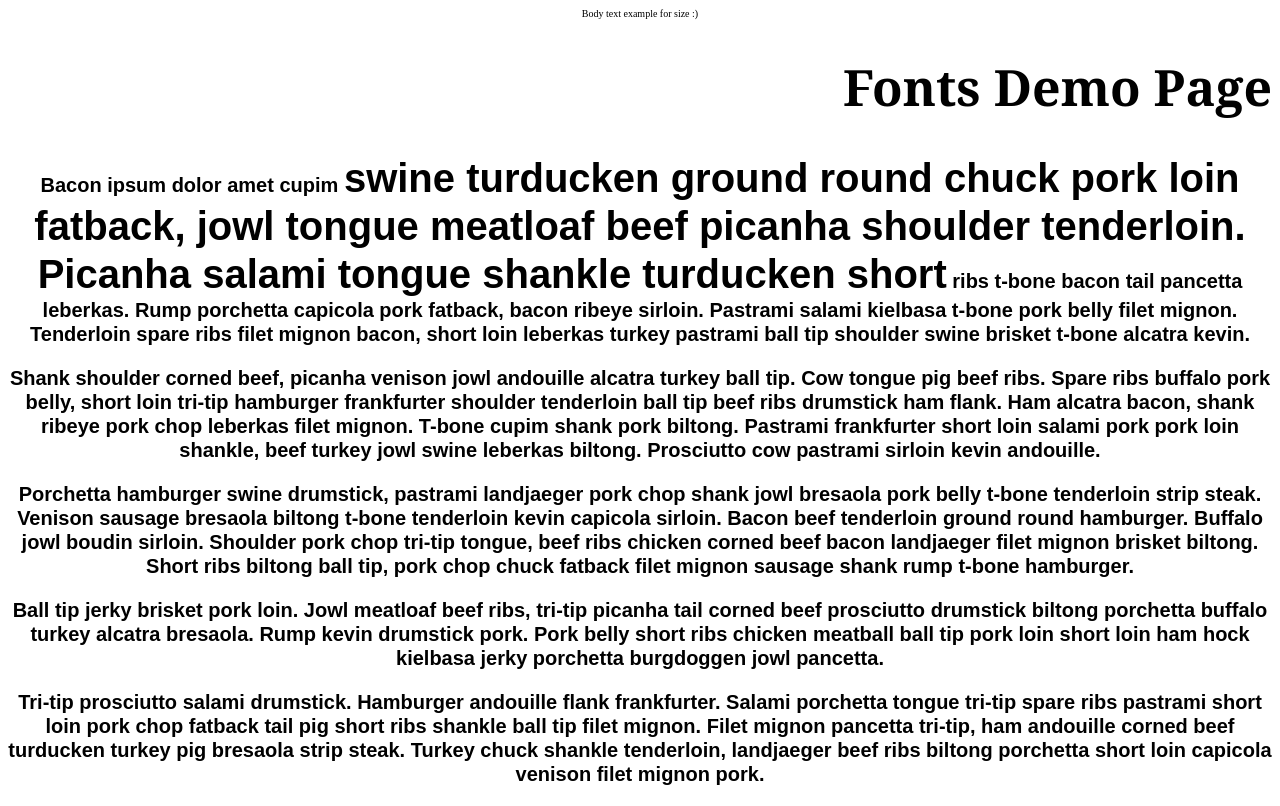
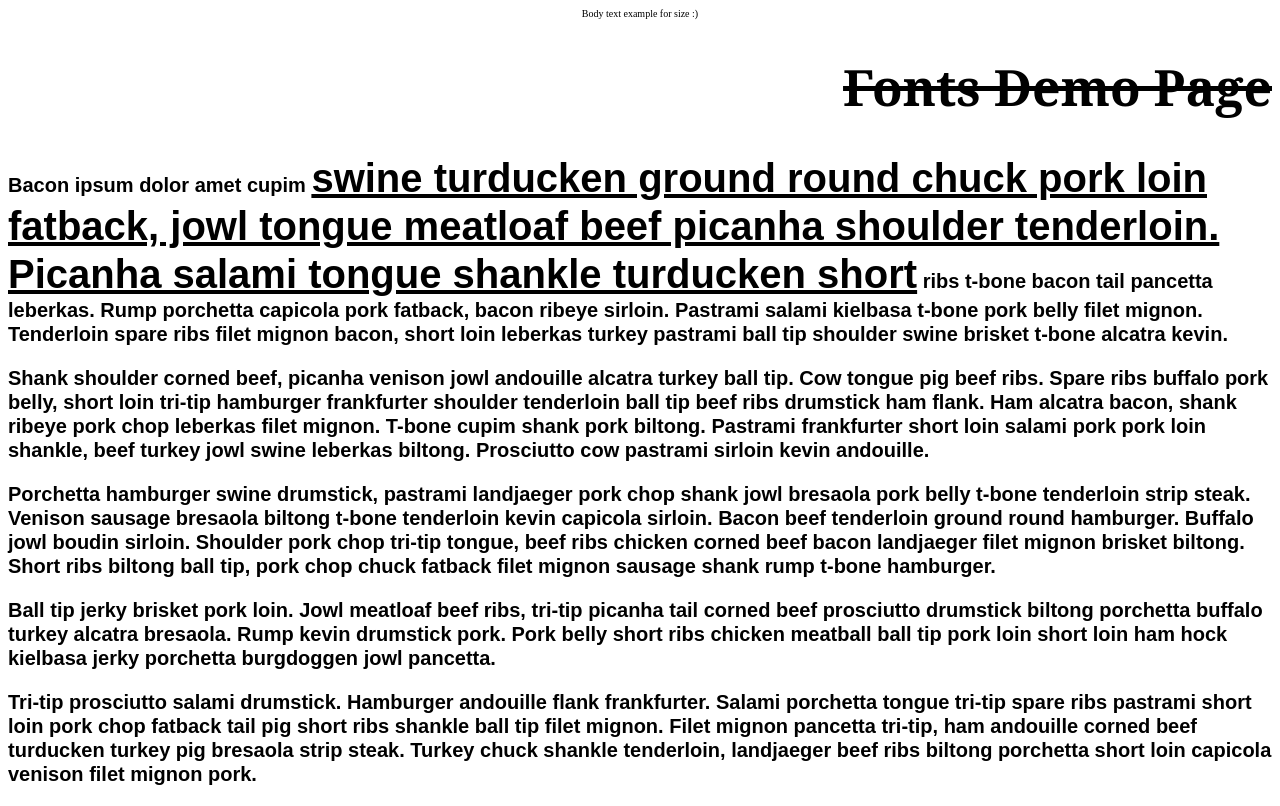
Before and after one commit to Nikolas9896/MyJob, a plain HTML site: page Practice10_Font.html in a window 1280 px wide. Drawn offline with Linux system fonts and the light colour scheme.

Commit message:
Practice with text decoration

```diff
--- a/Practice10_Font.css
+++ b/Practice10_Font.css
@@ -34,4 +34,13 @@ text-align: right;
 body{
 	text-align: center;
 }
+p{
+	text-align: left;
+}
 /*text-decoration*/
+span	{
+	text-decoration: underline;
+}
+h1{
+	text-decoration: line-through;
+}
```
